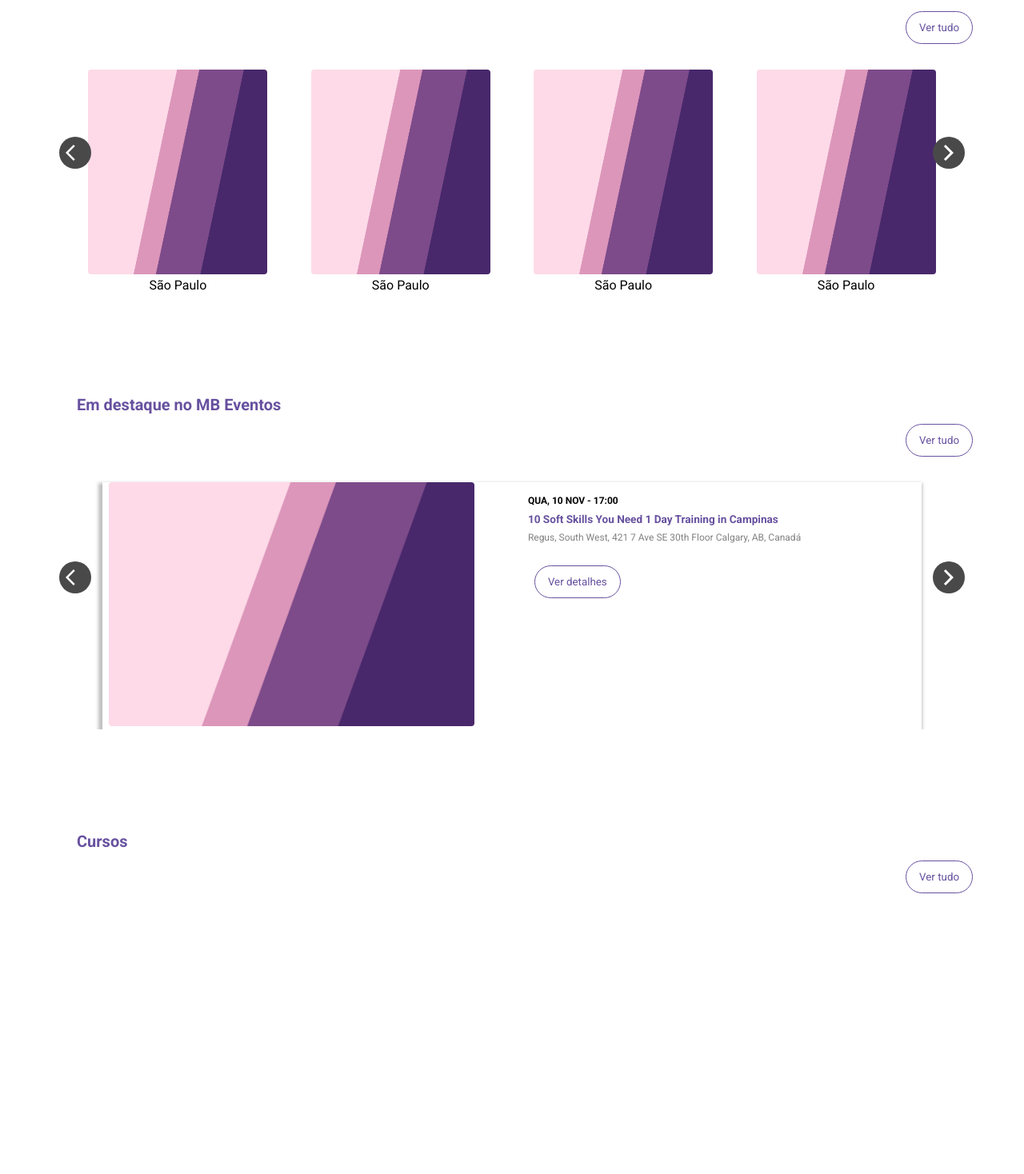
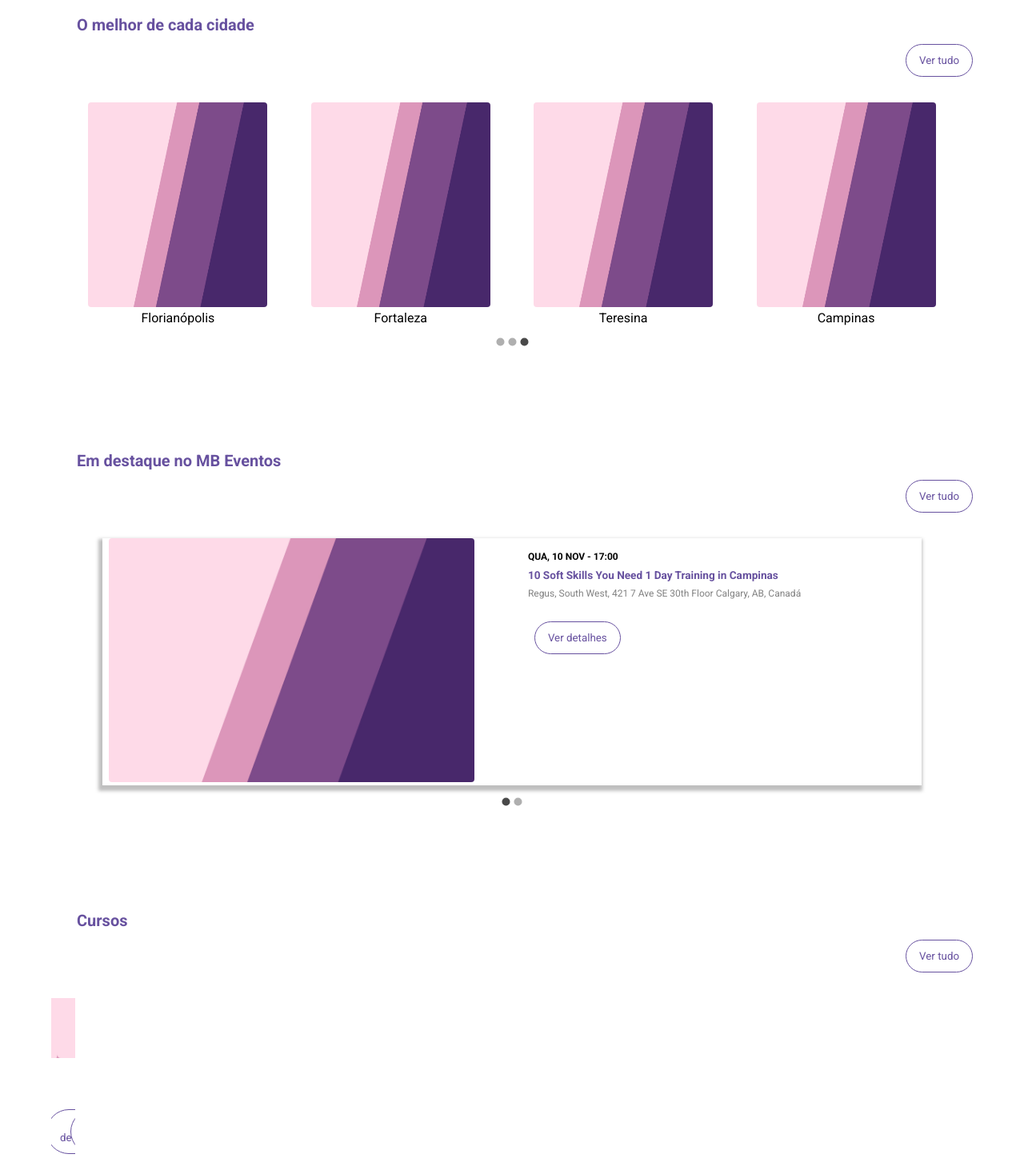
Before and after one commit to vmdev10/gestor-eventos, a React (Create React App) app: page /home in a window 1280 px wide. Shown: the part 1302-2770 px from the top of the page at 80% size. Built offline with nearby package versions, Linux system fonts and the light colour scheme.

Commit message:
Creating an array of event objects and treating the number of cards by Boxes

```diff
--- a/src/components/Activities/Activities.jsx
+++ b/src/components/Activities/Activities.jsx
@@ -4,31 +4,80 @@ import Carousel from "../Carousel/Carousel";
 import ActivityCard from "../Cards/Activities/ActivityCard";
 
 import { Box } from "@material-ui/core";
+import { Link } from "react-router-dom";
 
-import React from "react";
+import React, { useState, useEffect } from "react";
 
 function FindEvent() {
+  const [boxes, setBoxes] = useState([]);
+
+  useEffect(() => {
+    setBoxes([
+      {
+        categories: [
+          {
+            category: "Cursos",
+            imageUrl: "banner-gradient.jpg",
+          },
+          {
+            category: "Workshops",
+            imageUrl: "banner-gradient.jpg",
+          },
+          {
+            category: "Black friday",
+            imageUrl: "banner-gradient.jpg",
+          },
+          {
+            category: "Teatros",
+            imageUrl: "banner-gradient.jpg",
+          },
+        ],
+      },
+      {
+        categories: [
+          {
+            category: "Finanças",
+            imageUrl: "banner-gradient.jpg",
+          },
+          {
+            category: "História",
+            imageUrl: "banner-gradient.jpg",
+          },
+          {
+            category: "Matemática",
+            imageUrl: "banner-gradient.jpg",
+          },
+          {
+            category: "Tecnologia",
+            imageUrl: "banner-gradient.jpg",
+          },
+        ],
+      },
+    ]);
+  }, []);
+
   return (
     <div className="ActivitiesContainer">
       <h3>Descubra atividades</h3>
 
       <div className="CarouselContainer">
-        <a href="">
+        <Link to="/categories">
           <button>Ver tudo</button>
-        </a>
+        </Link>
+
         <Carousel>
-          <Box className="CarouselCardsContainer">
-            <ActivityCard imageUrl='banner-gradient.jpg' category="Cursos"/>
-            <ActivityCard imageUrl='banner-gradient.jpg' category="Cursos"/>
-            <ActivityCard imageUrl='banner-gradient.jpg' category="Cursos"/>
-            <ActivityCard imageUrl='banner-gradient.jpg' category="Cursos"/>
-          </Box>
-          <Box className="CarouselCardsContainer">
-            <ActivityCard imageUrl='banner-gradient.jpg' category="Cursos"/>
-            <ActivityCard imageUrl='banner-gradient.jpg' category="Cursos"/>
-            <ActivityCard imageUrl='banner-gradient.jpg' category="Cursos"/>
-            <ActivityCard imageUrl='banner-gradient.jpg' category="Cursos"/>
-          </Box>
+          {boxes.map((box, index) => (
+            <Box className="CarouselCardsContainer" key={index}>
+              {box.categories.map((currentCategory, index) => (
+                <Link to={`/categories/${currentCategory.category}`} key={index}>
+                  <ActivityCard
+                    imageUrl={currentCategory.imageUrl}
+                    category={currentCategory.category}
+                  />
+                </Link>
+              ))}
+            </Box>
+          ))}
         </Carousel>
       </div>
     </div>
--- a/src/components/Cards/Event/EventCard.jsx
+++ b/src/components/Cards/Event/EventCard.jsx
@@ -11,11 +11,11 @@ function EventCard(props) {
 
       <div className="Informations">
         <span>
-          <strong>QUA, 10 NOV - 17:00</strong>
+          <strong>{ props.eventDate }</strong>
         </span>
-        <h3>10 Soft Skills You Need 1 Day Training in Campinas</h3>
+        <h3>{ props.name }</h3>
 
-        <p>Regus, South West, 421 7 Ave SE 30th Floor Calgary, AB, Canadá</p>
+        <p>{ props.address }</p>
 
         <a href="">
           <button>Ver detalhes</button>
--- a/src/components/Carousel/Carousel.jsx
+++ b/src/components/Carousel/Carousel.jsx
@@ -10,13 +10,13 @@ function Carousel(props) {
   return (
     <CarouselMUI
       className="Carousel"
-      autoPlay={props.autoPlay || false }
+      autoPlay={props.autoPlay || true }
       interval={props.autoPlay || 3000}
       animation={props.autoPlay || 'slide'}
-      navButtonsAlwaysVisible={ props.navButtonsAlwaysVisible || true }
+      navButtonsAlwaysVisible={ props.navButtonsAlwaysVisible || false }
       NextIcon={ <ArrowForwardIosIcon/> }
       PrevIcon={ <ArrowBackIosIcon/> }
-      indicators={ false }
+      indicators={ true }
       fullHeightHover={ false }
     >
       {
--- a/src/components/City/Cities.jsx
+++ b/src/components/City/Cities.jsx
@@ -5,9 +5,76 @@ import CityCard from "../Cards/Cities/CityCard";
 
 import { Box } from "@material-ui/core";
 
-import React from "react";
+import React, { useState, useEffect } from "react";
 
-function FindEvent() {
+function FindCity() {
+  const [boxes, setBoxes] = useState([]);
+
+  useEffect(() => {
+    setBoxes([
+      {
+        cities: [
+          {
+            city: "São Paulo",
+            imageUrl: "banner-gradient.jpg",
+          },
+          {
+            city: "Rio de Janeiro",
+            imageUrl: "banner-gradient.jpg",
+          },
+          {
+            city: "Belo Horizonte",
+            imageUrl: "banner-gradient.jpg",
+          },
+          {
+            city: "Porto Alegre",
+            imageUrl: "banner-gradient.jpg",
+          },
+        ]
+      },
+      {
+        cities: [
+          {
+            city: "Brasília",
+            imageUrl: "banner-gradient.jpg",
+          },
+          {
+            city: "Salvador",
+            imageUrl: "banner-gradient.jpg",
+          },
+          {
+            city: "Curitiba",
+            imageUrl: "banner-gradient.jpg",
+          },
+          {
+            city: "Recife",
+            imageUrl: "banner-gradient.jpg",
+          },
+        ],
+      },
+      {
+        cities: [
+          {
+            city: "Florianópolis",
+            imageUrl: "banner-gradient.jpg",
+          },
+          {
+            city: "Fortaleza",
+            imageUrl: "banner-gradient.jpg",
+          },
+          {
+            city: "Teresina",
+            imageUrl: "banner-gradient.jpg",
+          },
+          {
+            city: "Campinas",
+            imageUrl: "banner-gradient.jpg",
+          },
+        ],
+      }
+    ]);
+  }, []);
+
   return (
     <div className="CitiesContainer">
       <h3>O melhor de cada cidade</h3>
@@ -17,7 +84,18 @@ function FindEvent() {
           <button>Ver tudo</button>
         </a>
         <Carousel>
-          <Box className="CarouselCardsContainer">
+          {boxes.map((box, index) => (
+            <Box key={index} className="CarouselCardsContainer">
+              {box.cities.map((currentCity, index) => (
+                <CityCard
+                  key={index}
+                  imageUrl={currentCity.imageUrl}
+                  city={currentCity.city}
+                />
+              ))}
+            </Box>
+          ))}
+          {/* <Box className="CarouselCardsContainer">
             <CityCard imageUrl='banner-gradient.jpg' city="São Paulo"/>
             <CityCard imageUrl='banner-gradient.jpg' city="São Paulo"/>
             <CityCard imageUrl='banner-gradient.jpg' city="São Paulo"/>
@@ -28,11 +106,11 @@ function FindEvent() {
             <CityCard imageUrl='banner-gradient.jpg' city="São Paulo"/>
             <CityCard imageUrl='banner-gradient.jpg' city="São Paulo"/>
             <CityCard imageUrl='banner-gradient.jpg' city="São Paulo"/>
-          </Box>
+          </Box> */}
         </Carousel>
       </div>
     </div>
   );
 }
 
-export default FindEvent;
+export default FindCity;
--- a/src/components/Events/Events.jsx
+++ b/src/components/Events/Events.jsx
@@ -1,13 +1,107 @@
-import "./Events.css";
+  import "./Events.css";
 
 import Carousel from "../Carousel/Carousel";
 import EventCard from "../Cards/Event/EventCard";
 
 import { Box } from "@material-ui/core";
 
-import React from "react";
+import React, { useState, useEffect } from "react";
+
+const eventsData = [
+  {
+    id: 1,
+    lat: 0,
+    lng: 0,
+    name: 'Some name',
+    description: 'Some Description',
+    address: 'Santa Helena, 370, Picos, Piauí, Brasil',
+    eventDate: 'QUA, 10 NOV - 17:00',
+    categorieId: 1,
+    imageUrl: 'banner-gradient.jpg'
+  },
+  {
+    id: 1,
+    lat: 0,
+    lng: 0,
+    name: 'Some name',
+    description: 'Some Description',
+    address: 'Santa Helena, 370, Picos, Piauí, Brasil',
+    eventDate: 'QUA, 10 NOV - 17:00',
+    categorieId: 1,
+    imageUrl: 'banner-gradient.jpg'
+  },
+  {
+    id: 1,
+    lat: 0,
+    lng: 0,
+    name: 'Some name',
+    description: 'Some Description',
+    address: 'Santa Helena, 370, Picos, Piauí, Brasil',
+    eventDate: 'QUA, 10 NOV - 17:00',
+    categorieId: 1,
+    imageUrl: 'banner-gradient.jpg'
+  },
+  {
+    id: 1,
+    lat: 0,
+    lng: 0,
+    name: 'Some name',
+    description: 'Some Description',
+    address: 'Santa Helena, 370, Picos, Piauí, Brasil',
+    eventDate: 'QUA, 10 NOV - 17:00',
+    categorieId: 1,
+    imageUrl: 'banner-gradient.jpg'
+  },
+  {
+    id: 1,
+    lat: 0,
+    lng: 0,
+    name: 'Some name',
+    description: 'Some Description',
+    address: 'Santa Helena, 370, Picos, Piauí, Brasil',
+    eventDate: 'QUA, 10 NOV - 17:00',
+    categorieId: 1,
+    imageUrl: 'banner-gradient.jpg'
+  },
+  {
+    id: 1,
+    lat: 0,
+    lng: 0,
+    name: 'Some name',
+    description: 'Some Description',
+    address: 'Santa Helena, 370, Picos, Piauí, Brasil',
+    eventDate: 'QUA, 10 NOV - 17:00',
+    categorieId: 1,
+    imageUrl: 'banner-gradient.jpg'
+  },
+];
 
 function Events(props) {
+  const [events, setEvents] = useState([]);
+
+  useEffect(() => {
+    setEvents(eventsData);
+  }, [])
+
+  const handleFormatBoxes = (allElements, quantityElementsPerBox) => {
+    const boxes = [];
+
+    const quantityBox = allElements.length / quantityElementsPerBox;
+
+    for (let index = 0; index < quantityBox; index++) {
+
+      const initialElementIndex = index * quantityElementsPerBox;
+      const endElementIndex = initialElementIndex + quantityElementsPerBox
+      const currenElements = allElements.slice(initialElementIndex, endElementIndex);
+
+      boxes.push({
+        currenElements
+      })
+    }
+
+    return boxes;
+  }
+
   return (
     <div className="EventsContainer">
       <h3> { props.event }</h3>
@@ -16,17 +110,23 @@ function Events(props) {
         <a href="">
           <button>Ver tudo</button>
         </a>
+        {/* {
+          console.log(handleFormatBoxes(events, 4))
+        } */}
 
        <div className="CarouselMobile">
         <Carousel>
-            <Box className="CarouselCardsContainer">
-              <EventCard imageUrl='banner-gradient.jpg'/>
-              <EventCard imageUrl='banner-gradient.jpg'/>
-            </Box>
-            <Box className="CarouselCardsContainer">
-              <EventCard imageUrl='banner-gradient.jpg'/>
-              <EventCard imageUrl='banner-gradient.jpg'/>
-            </Box>
+            {
+              handleFormatBoxes(events, 2).map((box) => (
+                <Box className="CarouselCardsContainer">
+                  {
+                    box.currenElements.map((eventCard) => (
+                      <EventCard imageUrl={eventCard.imageUrl} eventDate={eventCard.eventDate} name={eventCard.name} address={eventCard.address}/>
+                    ))
+                  }
+                </Box>
+              ))
+            }
         </Carousel>
        </div>
        <div className="CarouselDesktop">
--- a/src/index.css
+++ b/src/index.css
@@ -13,3 +13,7 @@
       font-size: 87.5%;
   }
 }
+
+a {
+  text-decoration: none;
+}
```
